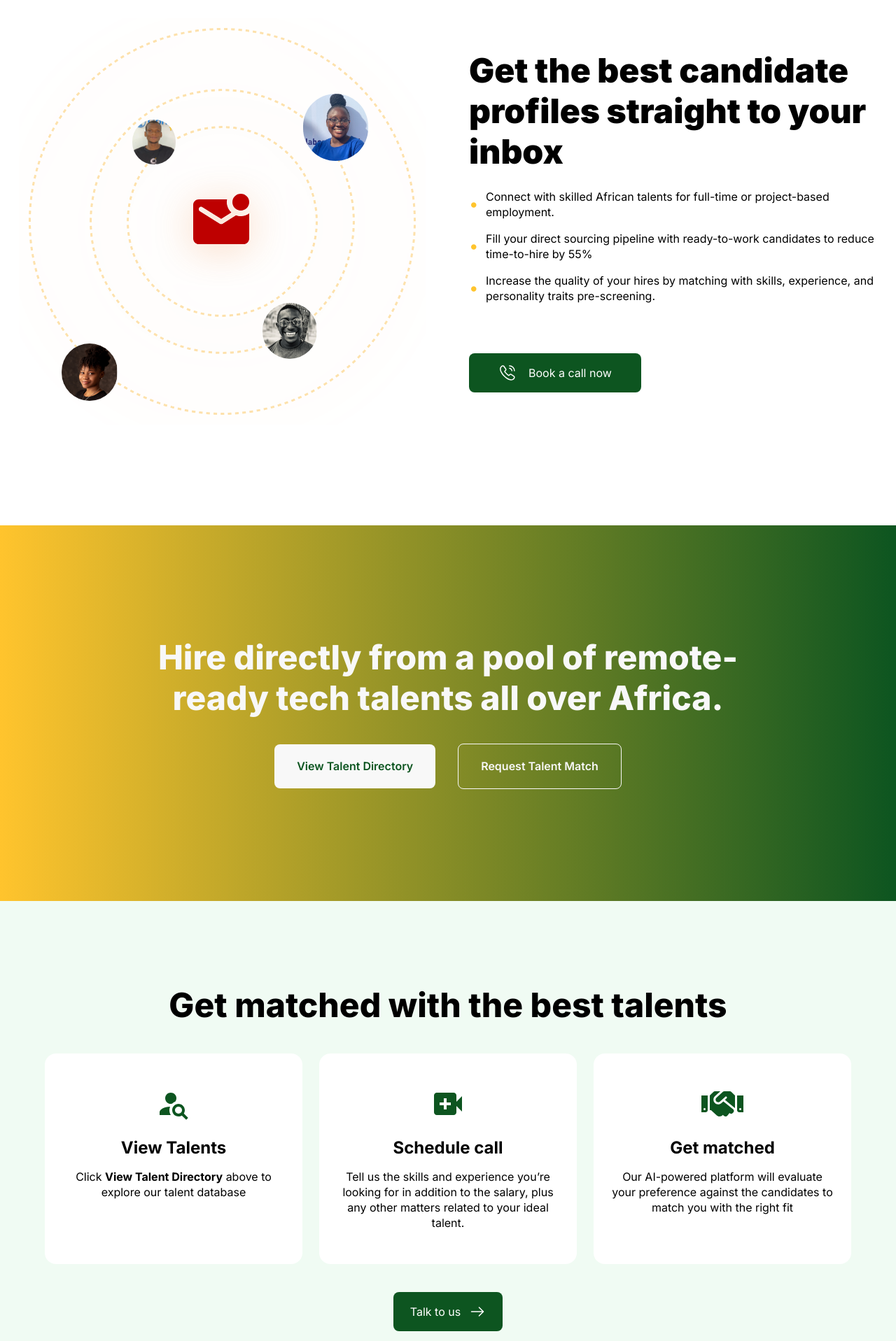
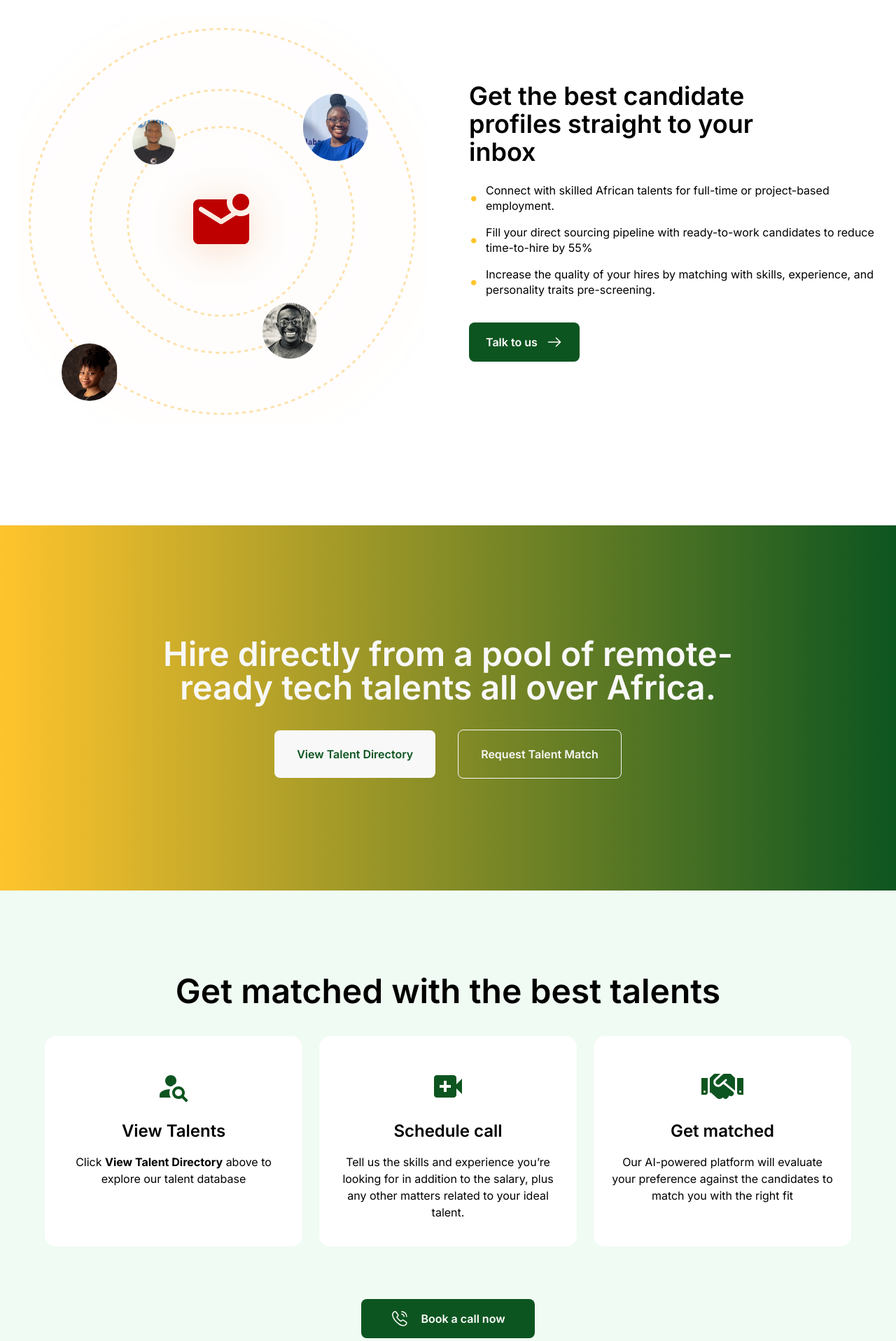
Before and after one commit to AfriSplash-Remotely/Afrisplash-Frontend, a Next.js app: page /hire-talent in a window 1280 px wide. Shown: the part 880-2797 px from the top of the page at 70% size. Built offline with nearby package versions, Linux system fonts and the light colour scheme; no server answers.

Commit message:
fix: resolved button swap and h1 size

```diff
--- a/pages/hire-talent/index.tsx
+++ b/pages/hire-talent/index.tsx
@@ -72,15 +72,19 @@ const HireTalent: NextPage = () => {
                 alt=""
               />
             </div>
-            <Image src={TechTalentIllustration} className="hidden xsm:block" alt="" />
+            <Image
+              src={TechTalentIllustration}
+              className="hidden xsm:block"
+              alt=""
+            />
           </div>
-          <article className="static z-10 flex flex-col items-center justify-center gap-9 md:z-0 md:absolute px-5 pt-12 pb-24 xsm:p-24">
+          <article className="static z-10 flex flex-col items-center justify-center gap-9 md:z-0 md:absolute px-5 py-24 xsm:p-24">
             <div className="flex flex-col items-center gap-6 text-center max-w-[47.563rem]">
-              <h1 className="text-5xl md:text-[4rem] leading-[3.625rem] md:leading-[4.25rem] font-extrabold md:font-black">
+              <h1 className="text-6xl font-bold">
                 Find, Attract and Hire African Tech Talents
                 <span className="text-[2.5rem]">🌍</span>
               </h1>
-              <p className="font-normal text-2xl leading-[1.813rem] max-w-[35.375rem]">
+              <p className="w-10/12 text-lg">
                 Get matched with remote-ready African talents from Africa&apos;s
                 #1 remote work community🌍.
               </p>
@@ -137,9 +141,9 @@ const HireTalent: NextPage = () => {
             <div className="flex flex-col justify-end items-start gap-9">
               <div className="flex flex-col justify-start text-start gap-6">
                 <div>
-                  <h3 className="font-black text-4xl xsm:text-5xl leading-[3rem] xsm:leading-[3.625rem]">
+                  <h2 className="w-10/12 text-4xl font-semibold">
                     Get the best candidate profiles straight to your inbox
-                  </h3>
+                  </h2>
                 </div>
                 <div className={`flex flex-col gap-4`}>
                   <p className="flex flex-row justify-items-center items-center leading-[1.375rem] gap-2.5 relative">
@@ -171,31 +175,31 @@ const HireTalent: NextPage = () => {
                   </p>
                 </div>
               </div>
-              <button className="flex justify-between items-center text-white self-start cursor-pointer mt-[2.188rem] px-[2.625rem] py-4 bg-primary_green rounded-lg border-none">
-                <Image src={CallIcon} alt="" />
-                <span className="ml-[1.125rem]">Book a call now</span>
+              <button className="flex flex-row justify-center items-center gap-3 max-w-xs max-h-16 cursor-pointer px-6 py-4 rounded-lg bg-primary_green">
+                <p className="font-semibold text-white">Talk to us</p>{" "}
+                <Image src={ArrowLeft} alt="" />
               </button>
             </div>
           </article>
         </section>
         <section className="flex flex-col justify-center items-center gap-2.5 isolate px-8 md:px-[7.5rem] py-40 bg-gradient-to-r from-secondary_yellow_2 to-primary_green">
           <div className="flex flex-col items-center gap-9 max-w-[54.438rem] p-0">
-            <h3 className="font-extrabold text-4xl xsm:text-5xl leading-[3rem] xsm:leading-[3.625rem] text-center text-white_2">
+            <h2 className="text-5xl font-semibold text-center text-white_2">
               Hire directly from a pool of remote-ready tech talents all over
               Africa.
-            </h3>
+            </h2>
             <div className="flex flex-col md:flex-row justify-items-center items-center gap-8 p-0">
               <button
                 className={`flex flex-row justify-center items-center gap-2 cursor-pointer px-8 py-[1.375rem] bg-white_2 rounded-lg border-none`}
               >
-                <p className="font-semibold leading-[1.188rem] text-center text-primary_green">
+                <p className="font-semibold text-center text-primary_green">
                   View Talent Directory
                 </p>
               </button>
               <button
                 className={`flex flex-row justify-center items-center gap-2 cursor-pointer px-8 py-[1.375rem] border border-solid bg-transparent border-white_2 rounded-lg`}
               >
-                <p className="font-semibold leading-[1.188rem] text-center text-white_2">
+                <p className="font-semibold text-center text-white_2">
                   Request Talent Match
                 </p>
               </button>
@@ -203,17 +207,15 @@ const HireTalent: NextPage = () => {
           </div>
         </section>
         <section className="flex flex-col items-center gap-10 pt-[7.5rem] bg-white_3">
-          <h3 className="font-extrabold text-4xl xsm:text-5xl leading-[3rem] xsm:leading-[3.625rem] text-center lg:text-left lg:px px-6">
+          <h2 className="text-5xl font-semibold text-center lg:text-left lg:px px-6">
             Get matched with the best talents
-          </h3>
+          </h2>
           <div className="flex flex-col lg:flex-row justify-items-center items-center gap-6 xlg:max-w-auto max-w-full xlg:px-auto px-[5vw]">
             <article className="flex flex-col items-center gap-6 w-full xsm:w-[23.75rem] h-[18.813rem] text-center px-6 py-12 rounded-2xl bg-white">
               <Image src={UserSearchIcon} alt="" />
               <div>
-                <h3 className="font-bold text-2xl leading-[1.813rem]">
-                  View Talents
-                </h3>
-                <p className="font-normal leading-[1.375rem] pt-4">
+                <h3 className="text-2xl font-semibold">View Talents</h3>
+                <p className="pt-4">
                   Click <strong>View Talent Directory</strong> above to explore
                   our talent database
                 </p>
@@ -222,10 +224,8 @@ const HireTalent: NextPage = () => {
             <article className="flex flex-col items-center gap-6 w-full xsm:w-[23.75rem] h-[18.813rem] text-center px-6 py-12 rounded-2xl bg-white">
               <Image src={VideoCallIcon} alt="" />
               <div>
-                <h3 className="font-bold text-2xl leading-[1.813rem]">
-                  Schedule call
-                </h3>
-                <p className="font-normal leading-[1.375rem] pt-4">
+                <h3 className="text-2xl font-semibold">Schedule call</h3>
+                <p className="pt-4">
                   Tell us the skills and experience you’re looking for in
                   addition to the salary, plus any other matters related to your
                   ideal talent.
@@ -235,10 +235,8 @@ const HireTalent: NextPage = () => {
             <article className="flex flex-col items-center gap-6 w-full xsm:w-[23.75rem] h-[18.813rem] text-center px-6 py-12 rounded-2xl bg-white">
               <Image src={HandShakeIcon} alt="" />
               <div>
-                <h3 className="font-bold text-2xl leading-[1.813rem]">
-                  Get matched
-                </h3>
-                <p className="font-normal leading-[1.375rem] pt-4">
+                <h3 className="text-2xl font-semibold">Get matched</h3>
+                <p className="pt-4">
                   Our AI-powered platform will evaluate your preference against
                   the candidates to match you with the right fit
                 </p>
@@ -246,23 +244,23 @@ const HireTalent: NextPage = () => {
             </article>
           </div>
           <div className="flex justify-items-center items-center max-w-full">
-            <button className="flex flex-row justify-center items-center gap-3 max-w-[9.813rem] max-h-16 cursor-pointer px-6 py-4 rounded-lg bg-primary_green">
-              <p className="text-base leading-[1.188rem] font-normal text-white">
-                Talk to us
-              </p>{" "}
-              <Image src={ArrowLeft} alt="" />
+            <button className="flex justify-between items-center text-white self-start cursor-pointer mt-[2.188rem] px-[2.625rem] py-4 bg-primary_green rounded-lg border-none">
+              <Image src={CallIcon} alt="" />
+              <span className="font-semibold ml-[1.125rem]">
+                Book a call now
+              </span>
             </button>
           </div>
         </section>
         <section className="flex flex-col items-center gap-[3.75rem] bg-white_3 px-6 pb-[12.25rem]">
-          <h3 className="text-4xl xsm:text-5xl leading-[3rem] xsm:leading-[3.625rem] font-extrabold max-w-[61.625rem] text-center mt-[9.375rem]">
+          <h2 className="text-5xl font-semibold max-w-[61.625rem] text-center mt-[9.375rem]">
             What remote-first companies say about the AfriSplash Remotely
             community
-          </h3>
+          </h2>
           <div className="flex lg:flex-row flex-col lg:gap-0 gap-10 justify-center items-center xlg:max-w-auto max-w-full">
             <Image src={PrevArrow} className="hidden lg:block" alt="" />
             <article className="flex flex-col justify-around items-center w-full xsm:w-[21.25rem] max-w-full xsm:max-w-[30rem] h-full max-h-full mr-0 lg:mr-6 bg-white rounded-xl px-[1.375rem] py-[2.75rem]">
-              <p className="text-[1.38rem] font-medium leading-[1.625rem] tracking-[0.031rem]">
+              <p className="text-lg font-medium">
                 “Afrisplash Remotely is a great community, the team is super
                 fantastic and helped me to find the best talent matching our
                 expectations. We would love to keep engaging with the team and
@@ -275,10 +273,8 @@ const HireTalent: NextPage = () => {
                   alt=""
                 />
                 <div className="flex flex-col">
-                  <p className="text-[1.38rem] font-semibold">
-                    Princess Gabriel
-                  </p>
-                  <p className="text-[0.9rem] font-normal">Founder @ Rootlo</p>
+                  <p className="text-lg font-semibold">Princess Gabriel</p>
+                  <p className="text-[0.9rem]">Founder @ Rootlo</p>
                 </div>
               </div>
             </article>
@@ -290,11 +286,13 @@ const HireTalent: NextPage = () => {
                   <Image src={BlockQuote} alt="" />
                 </div>
               </div>
-              <p className="text-2xl font-bold leading-[1.813rem] tracking-[0.031rem] mt-2.5">
-                “Afrisplash Remotely is a great community, the team is super
-                fantastic and helped me to find the best talent matching our
-                expectations. We would love to keep engaging with the team and
-                contribute as much as we can to grow this community.”
+              <p className="text-xl tracking-[0.031rem] mt-2.5">
+                <strong>
+                  “Afrisplash Remotely is a great community, the team is super
+                  fantastic and helped me to find the best talent matching our
+                  expectations. We would love to keep engaging with the team and
+                  contribute as much as we can to grow this community.”
+                </strong>
               </p>
               <div className="flex flex-row justify-center items-center self-baseline mt-12 gap-3">
                 <Image
@@ -303,15 +301,15 @@ const HireTalent: NextPage = () => {
                   alt=""
                 />
                 <div className="flex flex-col">
-                  <p className="text-2xl font-semibold">Ujjwal Singh</p>
-                  <p className="text-base font-normal mt-0">
+                  <p className="text-lg font-semibold">Ujjwal Singh</p>
+                  <p className="mt-0">
                     Founder @ Haulify
                   </p>
                 </div>
               </div>
             </article>
             <article className="flex flex-col justify-around items-center w-full xsm:w-[21.25rem] max-w-full xsm:max-w-[30rem] h-full max-h-full m-0 bg-white rounded-xl px-[1.375rem] py-[2.75rem]">
-              <p className="text-[1.38rem] font-medium leading-[1.625rem] tracking-[0.031rem]">
+              <p className="text-lg font-medium leading-[1.625rem] tracking-[0.031rem]">
                 “Afrisplash Remotely is a great community, the team is super
                 fantastic and helped me to find the best talent matching our
                 expectations. We would love to keep engaging with the team and
@@ -324,12 +322,8 @@ const HireTalent: NextPage = () => {
                   alt=""
                 />
                 <div className="flex flex-col">
-                  <p className="text-[1.38rem] font-semibold">
-                    Lucy Brian Anish
-                  </p>
-                  <p className="text-[0.9rem] font-normal">
-                    Founder @ Anisha Groups
-                  </p>
+                  <p className="text-lg font-semibold">Lucy Brian Anish</p>
+                  <p className="text-[0.9rem]">Founder @ Anisha Groups</p>
                 </div>
               </div>
             </article>
```
